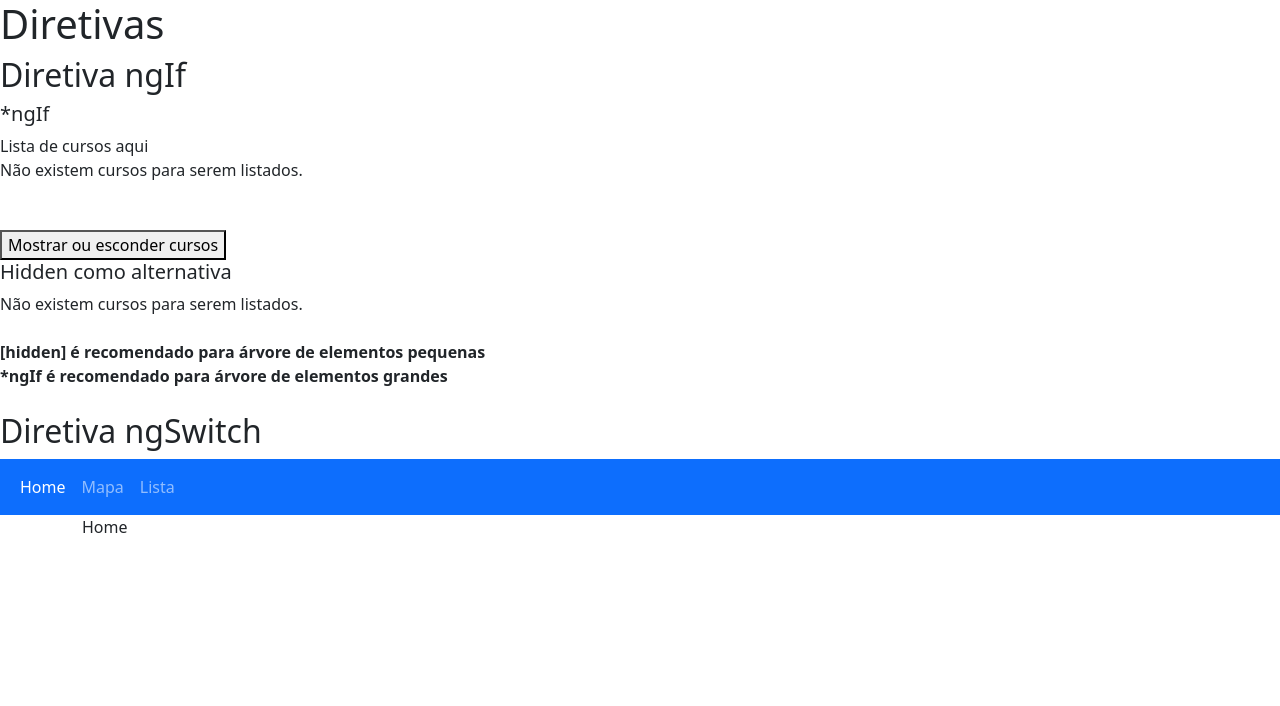
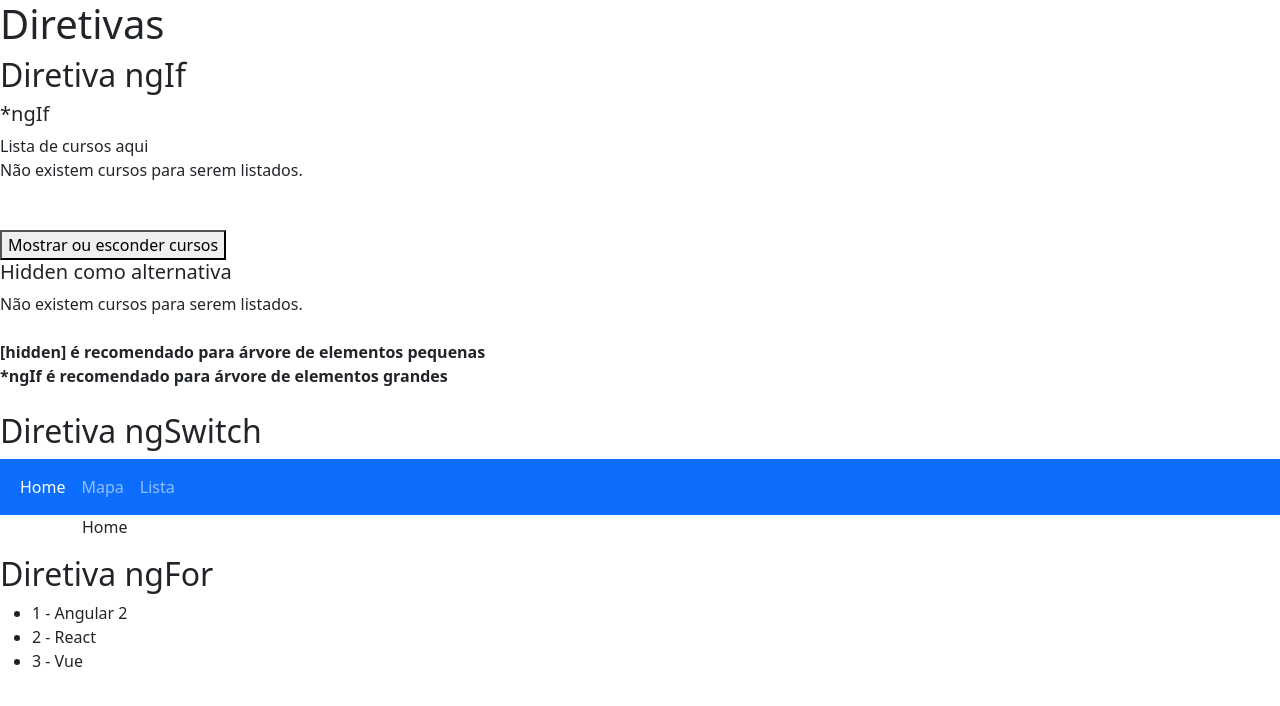
Before and after one commit to AndersonSilva94/estudos-angular-framework, an Angular app in the folder modulo-4-diretivas/diretivas/: page / in a window 1280 px wide. Shown: the top 706 px of the page. Built offline with nearby package versions, Linux system fonts and the light colour scheme.

Commit message:
feat: :rocket: Diretiva ngFor

```diff
--- a/modulo-4-diretivas/diretivas/src/app/app.component.html
+++ b/modulo-4-diretivas/diretivas/src/app/app.component.html
@@ -14,3 +14,9 @@
     <diretiva-ngswitch></diretiva-ngswitch>
   </article>
 </section>
+<section>
+  <article>
+    <h2>Diretiva ngFor</h2>
+    <diretiva-ngfor></diretiva-ngfor>
+  </article>
+</section>
--- a/modulo-4-diretivas/diretivas/src/app/app.module.ts
+++ b/modulo-4-diretivas/diretivas/src/app/app.module.ts
@@ -5,12 +5,14 @@ import { AppRoutingModule } from './app-routing.module';
 import { AppComponent } from './app.component';
 import { DiretivaNgifComponent } from './diretiva-ngif/diretiva-ngif.component';
 import { DiretivaNgswitchComponent } from './diretiva-ngswitch/diretiva-ngswitch.component';
+import { DiretivaNgforComponent } from './diretiva-ngfor/diretiva-ngfor.component';
 
 @NgModule({
   declarations: [
     AppComponent,
     DiretivaNgifComponent,
-    DiretivaNgswitchComponent
+    DiretivaNgswitchComponent,
+    DiretivaNgforComponent
   ],
   imports: [
     BrowserModule,
--- /dev/null
+++ b/modulo-4-diretivas/diretivas/src/app/diretiva-ngfor/diretiva-ngfor.component.html
@@ -0,0 +1,5 @@
+<ul>
+  <li *ngFor="let curso of cursos, let i = index">
+    {{ i + 1 }} - {{ curso }}
+  </li>
+</ul>
--- /dev/null
+++ b/modulo-4-diretivas/diretivas/src/app/diretiva-ngfor/diretiva-ngfor.component.ts
@@ -0,0 +1,17 @@
+import { Component, OnInit } from '@angular/core';
+
+@Component({
+  selector: 'diretiva-ngfor',
+  templateUrl: './diretiva-ngfor.component.html',
+  styleUrls: ['./diretiva-ngfor.component.css']
+})
+export class DiretivaNgforComponent implements OnInit {
+
+  cursos: string[] = ["Angular 2", "React", "Vue"]
+
+  constructor() { }
+
+  ngOnInit(): void {
+  }
+
+}
```
Also changed, not shown: modulo-4-diretivas/diretivas/src/app/diretiva-ngfor/diretiva-ngfor.component.css (added), 1 other file (tests, documents, lock files or other folders).
